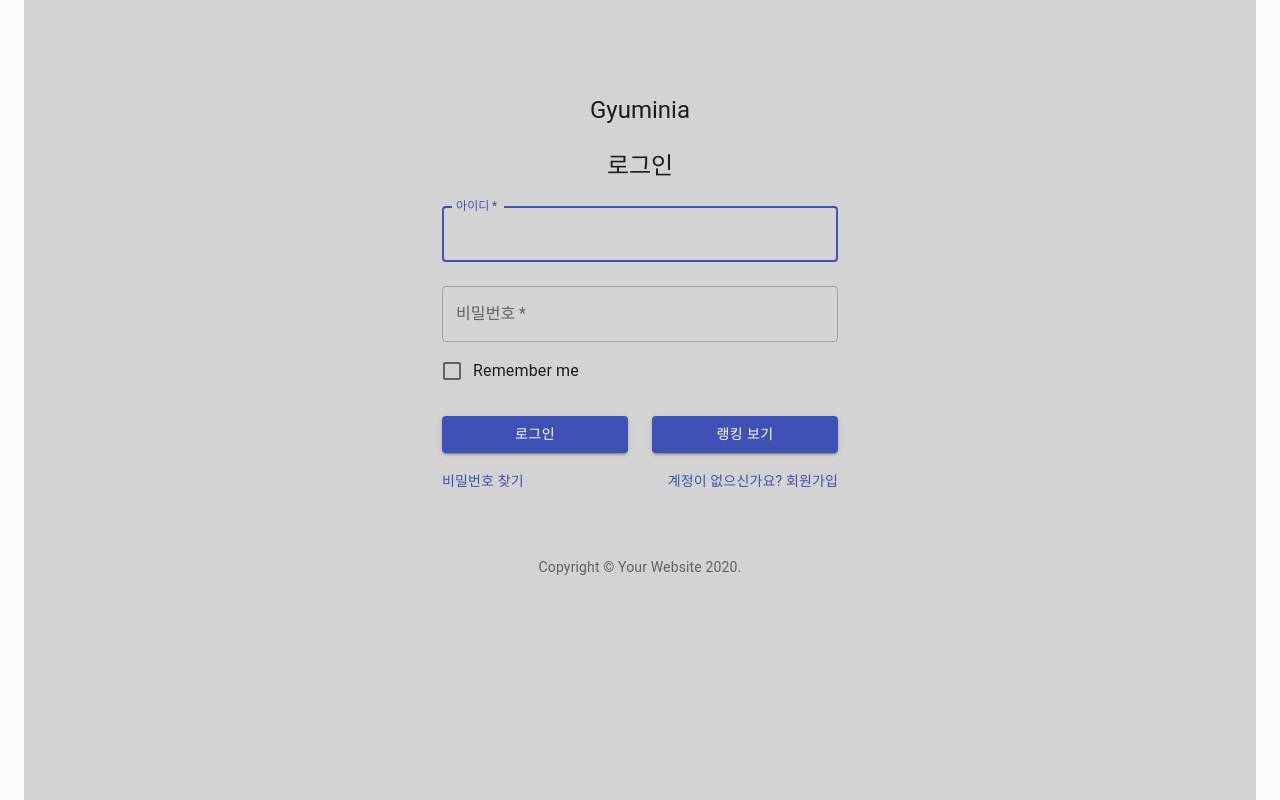
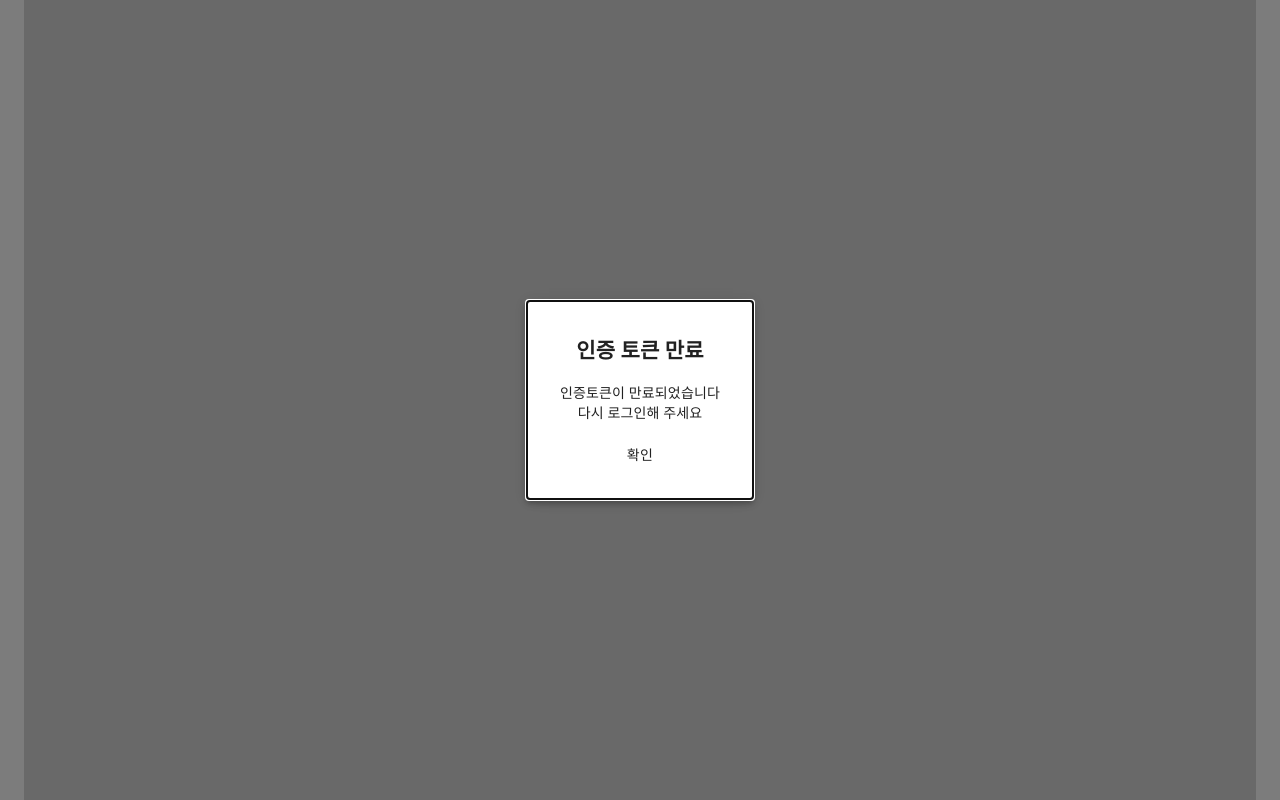
Before and after one commit to 0strich/Gyuminia-client, a React (Create React App) app: page /home in a window 1280 px wide. Before the commit this address led to /signin. Built offline with nearby package versions, Linux system fonts and the light colour scheme.

Commit message:
feat : 토큰 만료 모달 컴포넌트 완료
토큰 만료시 재로그인 요청 모달 생성
TokenExpireModal -> Redirect to home
변경

```diff
--- a/src/App.tsx
+++ b/src/App.tsx
@@ -22,13 +22,13 @@ const App = () => {
         <Container fixed>
           <Typography className="app" component="div">
             <Switch>
-              <Route path="/signin" component={SigninPage} />
               <Route exact path="/signup" component={SignupPage} />
               <Route exact path="/rank" component={RankPage} />
               <AuthRoute exact path="/character" component={CharacterPage} />
               <AuthRoute exact path="/game" component={GamePage} />
               <AuthRoute exact path="/store" component={StorePage} />
-              <AuthRoute path={["/", "/home"]} component={HomePage} />
+              <AuthRoute exact path="/home" component={HomePage} />
+              <Route path={["/", "/signin"]} component={SigninPage} />
             </Switch>
           </Typography>
         </Container>
--- /dev/null
+++ b/src/components/etc/TokenExpireModal.tsx
@@ -0,0 +1,53 @@
+import React, { useEffect } from "react";
+import { useHistory } from "react-router-dom";
+import Button from "@material-ui/core/Button";
+import Modal from "@material-ui/core/Modal";
+import Backdrop from "@material-ui/core/Backdrop";
+import Fade from "@material-ui/core/Fade";
+import { tokenExpireStyles } from "../../css/useStyles";
+
+const TokenExpireModal = () => {
+  const tokenExpireStyle = tokenExpireStyles();
+  const history = useHistory();
+  const [open, setOpen] = React.useState(false);
+
+  const handleClose = () => {
+    history.push("/signin");
+    setOpen(false);
+  };
+
+  useEffect(() => {
+    setOpen(true);
+  }, []);
+
+  return (
+    <div>
+      <Modal
+        aria-labelledby="transition-modal-title"
+        aria-describedby="transition-modal-description"
+        className={tokenExpireStyle.modal}
+        open={open}
+        onClose={handleClose}
+        closeAfterTransition
+        BackdropComponent={Backdrop}
+        BackdropProps={{
+          timeout: 500,
+        }}
+      >
+        <Fade in={open}>
+          <div className={tokenExpireStyle.paper}>
+            <h2 id="transition-modal-title">인증 토큰 만료</h2>
+            <p id="transition-modal-description">
+              인증토큰이 만료되었습니다
+              <br />
+              다시 로그인해 주세요
+            </p>
+            <Button onClick={handleClose}>확인</Button>
+          </div>
+        </Fade>
+      </Modal>
+    </div>
+  );
+};
+
+export default TokenExpireModal;
--- a/src/css/useStyles.tsx
+++ b/src/css/useStyles.tsx
@@ -128,3 +128,21 @@ export const contentStyles = makeStyles((theme) => ({
     marginTop: theme.spacing(4),
   },
 }));
+
+// 토큰 만료 도달
+export const tokenExpireStyles = makeStyles((theme: Theme) =>
+  createStyles({
+    modal: {
+      display: "flex",
+      alignItems: "center",
+      justifyContent: "center",
+    },
+    paper: {
+      backgroundColor: theme.palette.background.paper,
+      border: "2px solid #000",
+      boxShadow: theme.shadows[5],
+      padding: theme.spacing(2, 4, 3),
+      textAlign: "center",
+    },
+  })
+);
--- a/src/pages/auth/AuthRoute.tsx
+++ b/src/pages/auth/AuthRoute.tsx
@@ -1,8 +1,9 @@
 import React from "react";
 import { useDispatch } from "react-redux";
 import decode from "jwt-decode";
-import { Route, Redirect } from "react-router-dom";
+import { Route } from "react-router-dom";
 import { refresh } from "../../modules/token";
+import TokenExpireModal from "../../components/etc/TokenExpireModal";
 
 type Props = { component: any; rest: any };
 
@@ -24,6 +25,8 @@ const AuthRoute = ({ component: Component, ...rest }: any) => {
     try {
       if (checkExpire(accessToken)) {
         if (checkExpire(refreshToken)) {
+          localStorage.removeItem("accessToken");
+          localStorage.removeItem("refreshToken");
           return false;
         } else {
           dispatch(refresh());
@@ -40,7 +43,7 @@ const AuthRoute = ({ component: Component, ...rest }: any) => {
     <Route
       {...rest}
       render={(props) =>
-        checkAuth() ? <Component {...props} /> : <Redirect to="/signin" />
+        checkAuth() ? <Component {...props} /> : <TokenExpireModal />
       }
     />
   );
--- a/src/pages/auth/SigninPage.tsx
+++ b/src/pages/auth/SigninPage.tsx
@@ -1,5 +1,6 @@
 import React from "react";
 import { useDispatch, useSelector } from "react-redux";
+import { Redirect } from "react-router-dom";
 import { signIn } from "../../modules/auth";
 import { reducerState } from "../../modules";
 import { changeSigninState } from "../../modules/auth";
@@ -19,6 +20,10 @@ const SigninPage = () => {
     dispatch(signIn(username, password));
   };
 
+  if (localStorage.getItem("accessToken")) {
+    return <Redirect to="/home" />;
+  }
+
   return (
     <div>
       <LoginForm isLogin={isLogin} onChange={onChange} onSubmit={onSubmit} />
```
